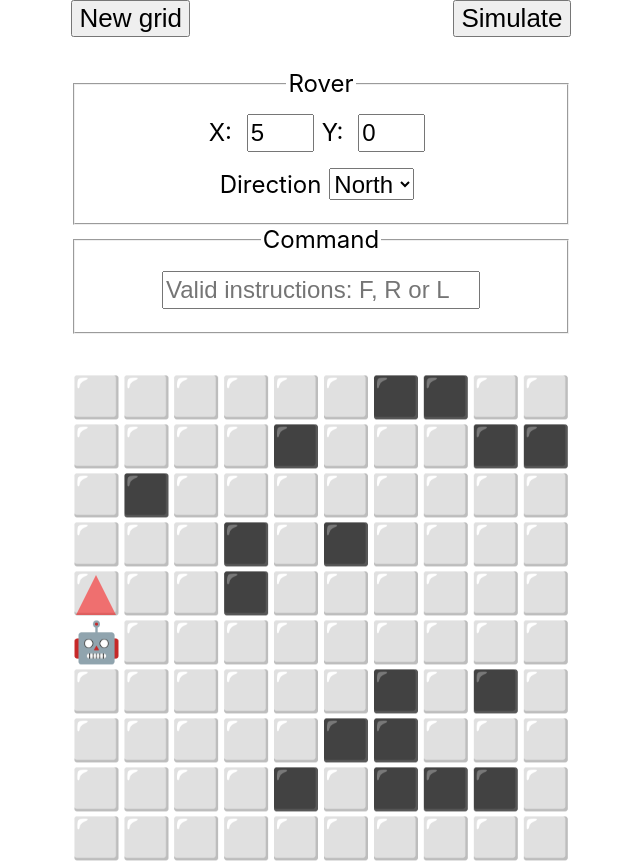
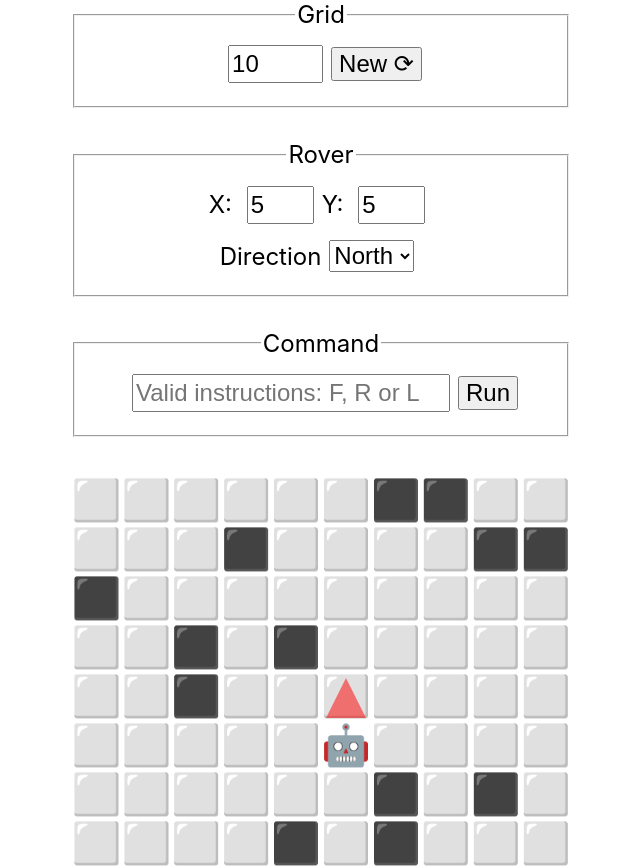
Before and after one commit to mcornella/MarsRoverMission, a React (Vite) app: page / in a window 1280 px wide. Shown: the top 868 px of the page, without its empty margins (319-959 px from the left). Built offline with nearby package versions, Linux system fonts and the light colour scheme.

Commit message:
Add Grid size input

```diff
--- a/src/App.tsx
+++ b/src/App.tsx
@@ -21,7 +21,7 @@ const App: React.FC<{}> = () => {
   const [gridSize, setGridSize] = useState(10)
   const [rover, setRover] = useState({
     x: 5,
-    y: 0,
+    y: 5,
     direction: Direction.N,
   })
   const [command, setCommand] = useState("")
@@ -65,12 +65,12 @@ const App: React.FC<{}> = () => {
       }
 
       if (x < 0 || x >= gridSize || y < 0 || y >= gridSize) {
-        setTimeout(() => alert("Out of bounds!"), 0)
+        setTimeout(() => alert(`Out of bounds at (${x}, ${y})`), 0)
         return
       }
 
       if (grid[x][y]) {
-        setTimeout(() => alert("Obstacle encountered!"), 0)
+        setTimeout(() => alert(`Obstacle encountered at (${x}, ${y})!`), 0)
         return
       }
 
@@ -85,6 +85,7 @@ const App: React.FC<{}> = () => {
         command={{ set: setCommand, run: simulate }}
         grid={{
           size: gridSize,
+          set: setGridSize,
           new: () => setGrid(newGrid({ gridSize, rover })),
         }}
       />
--- a/src/Controls.css
+++ b/src/Controls.css
@@ -1,26 +1,21 @@
 /* Controls */
 .App-controls {
   font-size: 2rem;
+  font-size: 1.5rem;
+  max-width: 500px;
+  margin: 0 auto 2rem;
+}
+
+.App-controls fieldset {
   margin-bottom: 2rem;
 }
 
-.App-controls__buttons {
-  width: 100%;
-  margin-bottom: 2rem;
-  display: flex;
-  justify-content: space-between;
-}
-
 .App-controls button {
-  font-size: calc(10px + 2vmin);
-}
-
-.App-controls__rover {
   font-size: 1.5rem;
 }
 
-.App-controls__rover input,
-.App-controls__rover select {
+.App-controls input,
+.App-controls select {
   margin: 0.5rem;
   font-size: 1.5rem;
   height: 2rem;
--- a/src/Controls.tsx
+++ b/src/Controls.tsx
@@ -6,26 +6,32 @@ const Controls: React.FC<{
   rover: { position: RoverPosition; set: Function }
   grid: {
     size: number
+    set: Function
     new: Function
   }
   command: { set: Function; run: Function }
 }> = ({ rover, grid, command }) => {
-  // onChange event
-  function onRoverChange(
+  // Common onChange event handler
+  function onChange(
     event: React.ChangeEvent<HTMLInputElement | HTMLSelectElement>
   ) {
+    event.preventDefault()
+
     const { name, value } = event.target
 
     switch (name) {
+      case "grid-size":
+        let size = parseInt(value, 10)
+        if (size < 1 || size > 300) return
+        grid.set(size)
+        break
       case "direction":
         // Only continue on valid values for direction
         if (!Object.keys(Direction).includes(value)) return
-
         rover.set({
           ...rover.position,
           direction: Direction[value as keyof typeof Direction],
         })
-
         break
       case "x":
         let x = parseInt(value, 10)
@@ -45,6 +51,8 @@ const Controls: React.FC<{
         command.set(cmd)
         break
     }
+
+    return false
   }
 
   // Transform rover direction to a valid value for the <select>
@@ -56,12 +64,20 @@ const Controls: React.FC<{
 
   return (
     <div className="App-controls">
-      <div className="App-controls__buttons">
-        <button onClick={() => grid.new()}>New grid</button>
-        <button onClick={() => command.run()}>Simulate</button>
-      </div>
-      <form className="App-controls__rover">
+      <form>
         <fieldset>
+          <legend>Grid</legend>
+            <input
+              name="grid-size"
+              type="number"
+              min={1}
+              max={300}
+              value={grid.size}
+              onChange={onChange}
+            />
+          <button type="button" onClick={() => grid.new()}>New ⟳</button>
+        </fieldset>
+        <fieldset className="App-controls__rover">
           <legend>Rover</legend>
           <label>
             X:{" "}
@@ -71,7 +87,7 @@ const Controls: React.FC<{
               min={0}
               max={grid.size - 1}
               value={rover.position.x}
-              onChange={onRoverChange}
+              onChange={onChange}
             />
           </label>
           <label>
@@ -82,12 +98,12 @@ const Controls: React.FC<{
               min={0}
               max={grid.size - 1}
               value={rover.position.y}
-              onChange={onRoverChange}
+              onChange={onChange}
             />
           </label>
           <br />
           <label>Direction</label>
-          <select name="direction" value={direction} onChange={onRoverChange}>
+          <select name="direction" value={direction} onChange={onChange}>
             <option value="N">North</option>
             <option value="E">East</option>
             <option value="S">South</option>
@@ -101,8 +117,9 @@ const Controls: React.FC<{
             name="command"
             autoComplete="off"
             placeholder="Valid instructions: F, R or L"
-            onChange={onRoverChange}
+            onChange={onChange}
           />
+          <button type="button" onClick={() => command.run()}>Run</button>
         </fieldset>
       </form>
     </div>
--- a/src/Grid.css
+++ b/src/Grid.css
@@ -1,6 +1,7 @@
 /* Grid */
 .App-grid {
   font-size: 2.5rem;
+  max-width: 100vw;
 }
 
 /* Rover */
```
